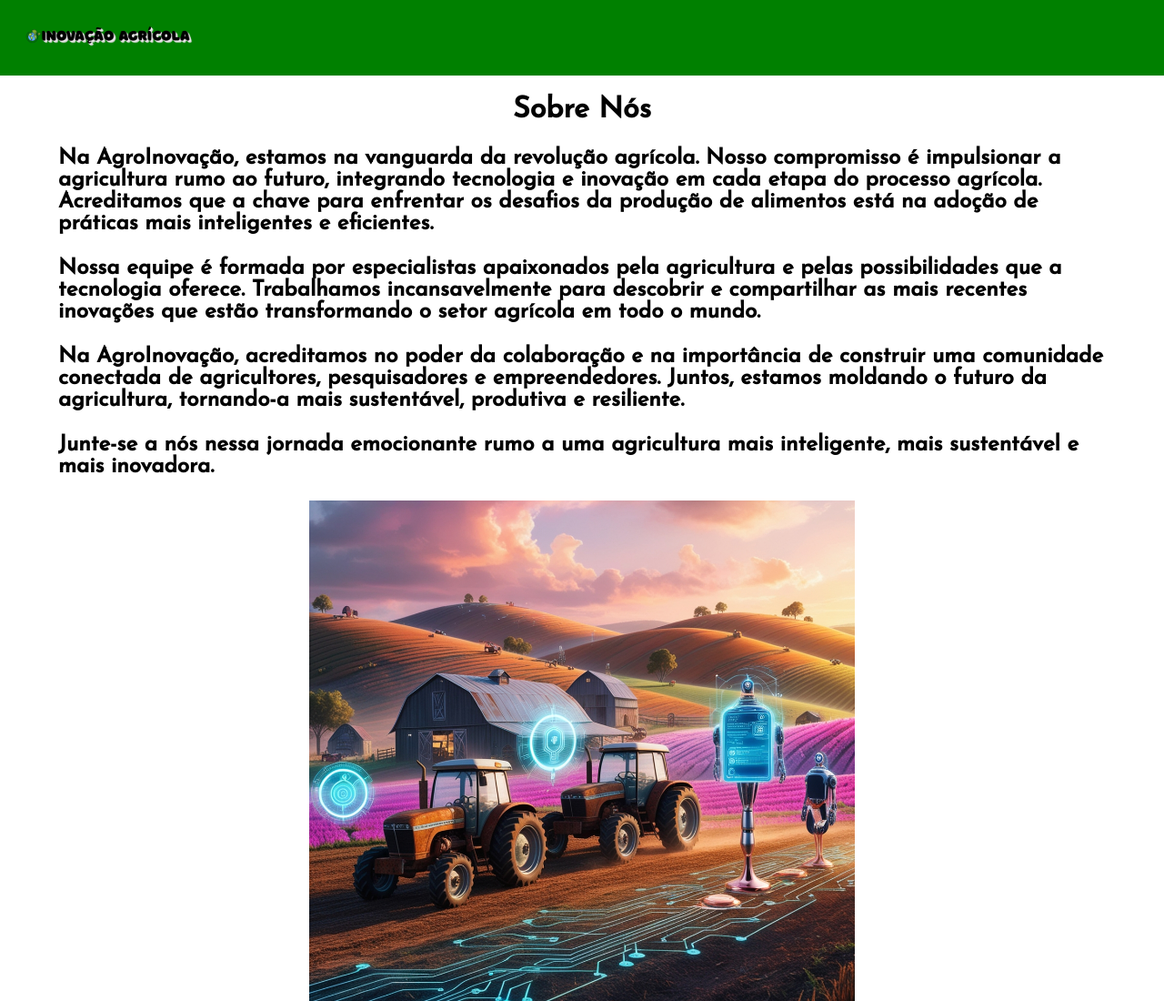
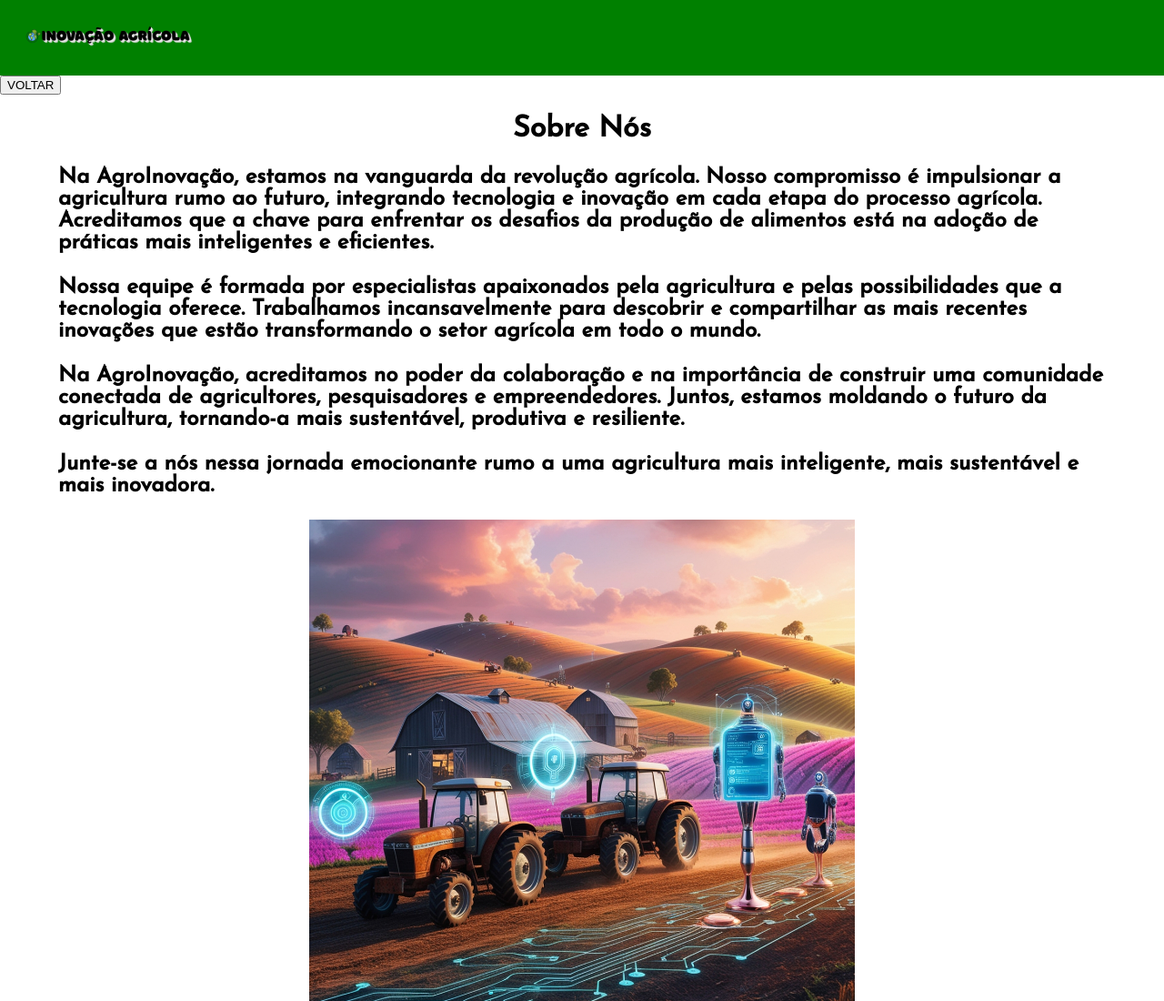
Before and after one commit to RaphaelhOliveira/Agrinho, a plain HTML site: page sobre.html in a window 1280 px wide. Shown: the top 1100 px of the page at 91% size. Drawn offline with Linux system fonts and the light colour scheme.

Commit message:
Update sobre.html

```diff
--- a/sobre.html
+++ b/sobre.html
@@ -10,6 +10,11 @@
     <header>
         <img class="logo1" src="Inova-o-Agr-cola-12-06-2024.png" alt="Inovação">
     </header>
+
+    <form action="index.html" method="Post">
+        <input class="butao" type="Submit" class="btn" value="VOLTAR">
+        </form>
+
     <div class="fonte">
         <h1>Sobre Nós</h1>
 
```
